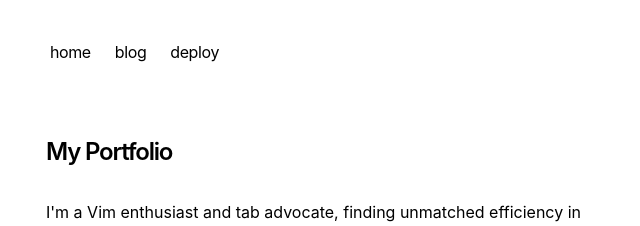
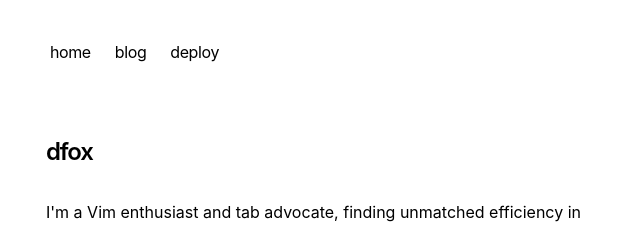
Before and after one commit to dylanfox5/next-dfox, a Next.js app: page / in a window 1280 px wide. Shown: the top 226 px of the page, without its empty margins (306-946 px from the left). Built offline with nearby package versions, Linux system fonts and the light colour scheme.

Commit message:
changing to me

```diff
--- a/app/layout.tsx
+++ b/app/layout.tsx
@@ -11,15 +11,15 @@ import { baseUrl } from './sitemap'
 export const metadata: Metadata = {
   metadataBase: new URL(baseUrl),
   title: {
-    default: 'Next.js Portfolio Starter',
-    template: '%s | Next.js Portfolio Starter',
+    default: 'Dylan Fox',
+    template: '%s | Dylan Fox',
   },
-  description: 'This is my portfolio.',
+  description: 'This is Dylan Fox\'s Portfolio.',
   openGraph: {
-    title: 'My Portfolio',
-    description: 'This is my portfolio.',
+    title: 'Dylan',
+    description: 'This is Dylan Fox\'s Portfolio.',
     url: baseUrl,
-    siteName: 'My Portfolio',
+    siteName: 'Dylan Fox',
     locale: 'en_US',
     type: 'website',
   },
--- a/app/not-found.tsx
+++ b/app/not-found.tsx
@@ -5,7 +5,7 @@ export default function NotFound() {
         404 - Page Not Found
       </h1>
       <p className="mb-4">
-       The page you are looking for does not exist.
+       Try again
       </p>
     </section>
   )
--- a/app/page.tsx
+++ b/app/page.tsx
@@ -4,7 +4,7 @@ export default function Page() {
   return (
     <section>
       <h1 className="mb-8 text-2xl font-semibold tracking-tighter">
-        My Portfolio
+        dfox
       </h1>
       <p className="mb-4">
         {`I'm a Vim enthusiast and tab advocate, finding unmatched efficiency in
--- a/app/sitemap.ts
+++ b/app/sitemap.ts
@@ -1,6 +1,6 @@
 import { getBlogPosts } from 'app/blog/utils'
 
-export const baseUrl = 'https://portfolio-blog-starter.vercel.app'
+export const baseUrl = 'https://next-dfox.vercel.app/'
 
 export default async function sitemap() {
   let blogs = getBlogPosts().map((post) => ({
```
Also changed, not shown: 1 other file (tests, documents, lock files or other folders).
